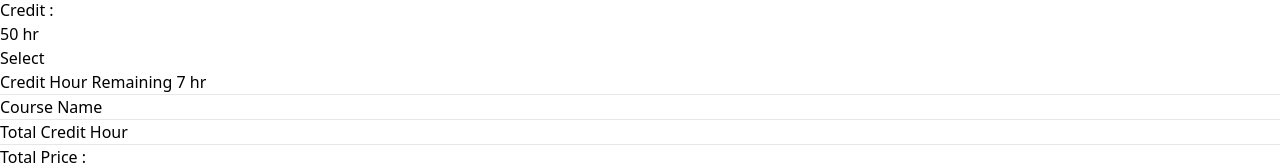
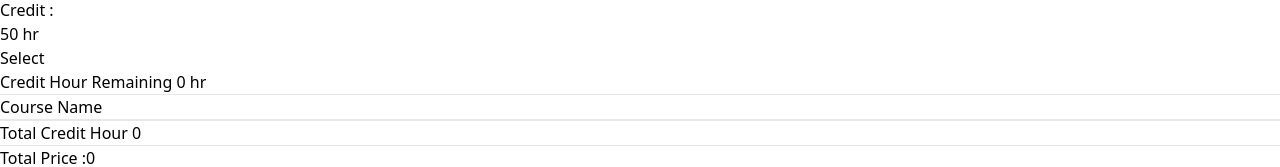
Before and after one commit to moshiur-rahman-mirage/my-course-roster, a React (Vite) app: page / in a window 1280 px wide. Shown: the part 2546-2713 px from the top of the page. Built offline with nearby package versions, Linux system fonts and the light colour scheme.

Commit message:
need to show all  name of courses

```diff
--- a/src/App.jsx
+++ b/src/App.jsx
@@ -29,7 +29,7 @@ function App() {
 
       <div className='flex p-10'>
       <Cards handleButtonClicked={handleButtonClicked}/>
-      <Summary/>
+      <Summary allname={allname} allhour={allhour} allprice={allprice}/>
       </div>
     </>
   )
--- a/src/assets/components/Summary/Summary.jsx
+++ b/src/assets/components/Summary/Summary.jsx
@@ -1,14 +1,17 @@
 
-export default function Summary() {
+export default function Summary(data) {
+    const {allname}=data
   return (
     <div className="w-1/3 mx-5 p-5 bg-white rounded-lg text-left">
-        <h1 className="text-xl font-semibold pb-2 text-blue-300">Credit Hour Remaining 7 hr</h1>
+        <h1 className="text-xl font-semibold pb-2 text-blue-300">Credit Hour Remaining {data.allhour} hr</h1>
         <hr/>
         <h1 className="text-xl font-bold py-2 text-[#1C1B1B]">Course Name</h1>
         <hr/>
-        <h1 className="py-2 font-semibold opacity-80">Total Credit Hour</h1>
+
         <hr/>
-        <h4 className="py-2 font-semibold opacity-80">Total Price : </h4>
+        <h1 className="py-2 font-semibold opacity-80">Total Credit Hour {data.allhour}</h1>
+        <hr/>
+        <h4 className="py-2 font-semibold opacity-80">Total Price :{data.allprice}</h4>
     </div>
   )
 }
```
